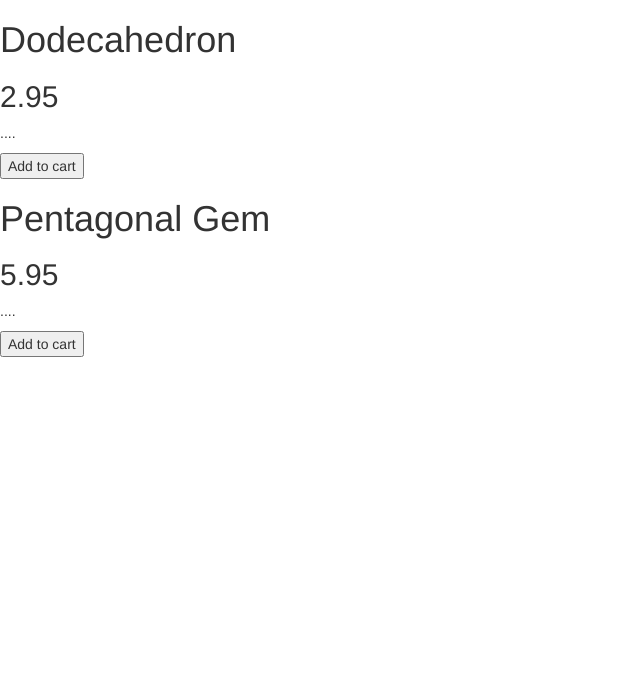
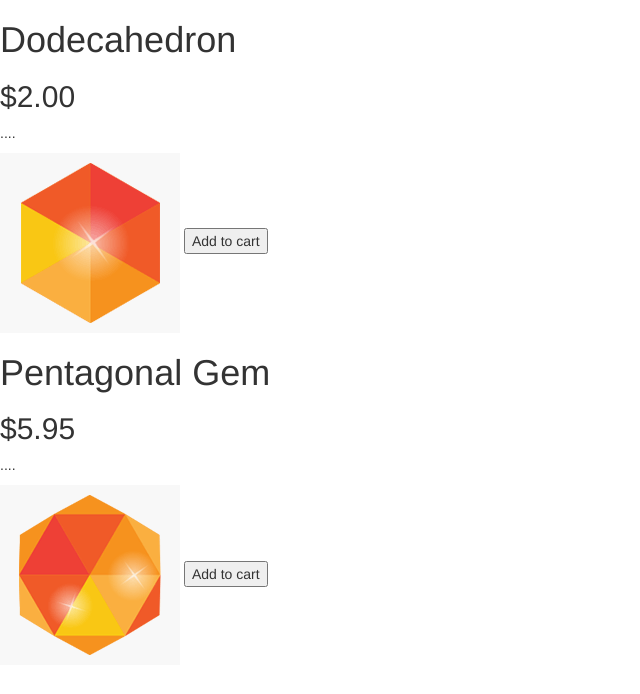
Before and after one commit to gustavo81988/flatlander_store, a website: page index.html in a window 1280 px wide. Shown: the whole page, without its empty margins (0-640 px from the left). Drawn offline with nearby package versions, Linux system fonts and the light colour scheme.

Commit message:
Filters and a New Directive

```diff
--- a/app.js
+++ b/app.js
@@ -10,8 +10,13 @@
 
 		{
 			name: 'Dodecahedron',
-			price: 2.95,
+			price: 2,
 			description: '....',
+			images:[
+				{
+					full: 'gem-02.gif'
+				}
+			],
 			canPurchase: true,
 			soldOut: false
 		},
@@ -20,6 +25,11 @@
 			name: 'Pentagonal Gem',
 			price: 5.95,
 			description: '....',
+			images:[
+				{
+					full: 'gem-01.gif'
+				}
+			],
 			canPurchase: true,
 			soldOut: false
 		}
--- a/index.html
+++ b/index.html
@@ -9,8 +9,9 @@
 
 	<div ng-repeat="product in store.products">
 		<h1>{{product.name}}</h1>
-		<h2>{{product.price}}</h2>
+		<h2>{{product.price | currency}}</h2>
 		<p>{{product.description}}</p>
+		<img ng-src="{{product.images[0].full}}"/>
 		<button ng-show="product.canPurchase">Add to cart</button>
 	</div>
 
```
Also changed, not shown: gem-01.gif (added), gem-02.gif (added).
